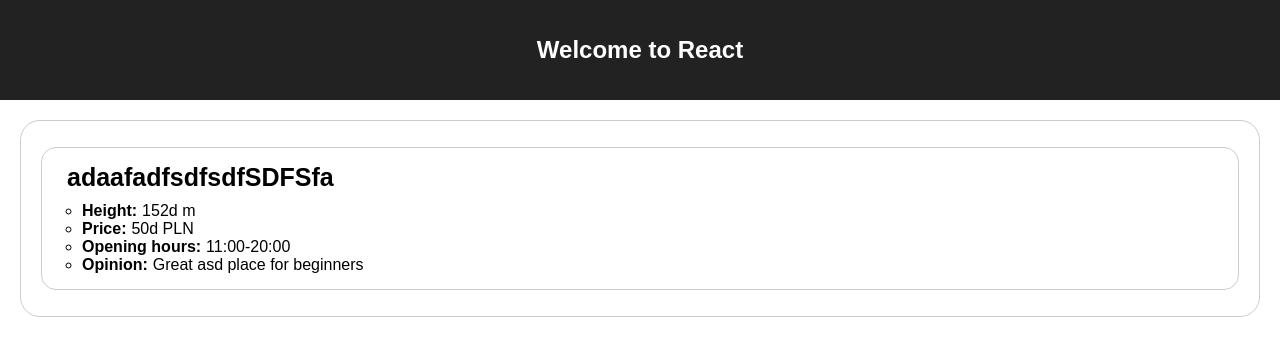
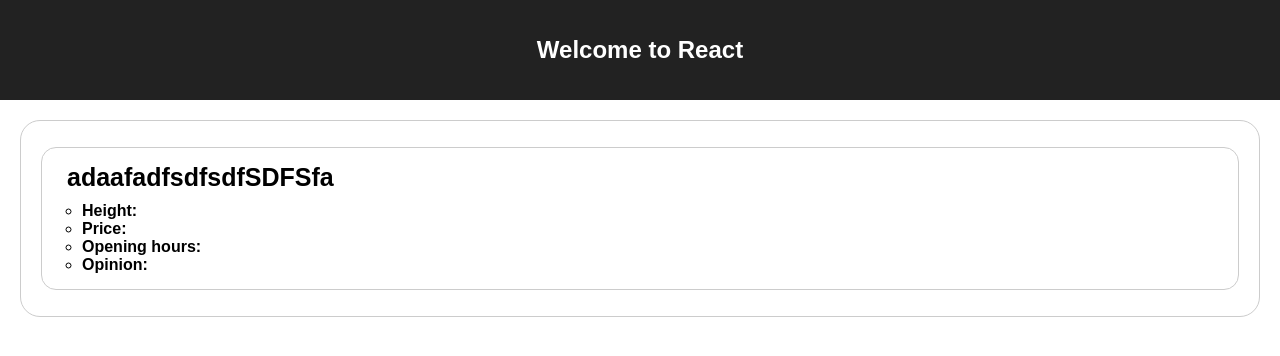
Before and after one commit to 1PiotrCz/JS, a React (Create React App) app: page / in a window 1280 px wide. Shown: the top 356 px of the page. Built offline with nearby package versions, Linux system fonts and the light colour scheme.

Commit message:
Add to ResKey

```diff
--- a/src/components/SkiResorts.jsx
+++ b/src/components/SkiResorts.jsx
@@ -8,10 +8,10 @@ class App extends Component {
       skiResorts: [
         {
           name: 'adaafadfsdfsdfSDFSfa',
-          height: '152d m',
-          price: '50d PLN',
-          opening_hours: '11:00-20:00',
-          opinion: 'Great asd place for beginners',
+          heighsssst: '152d m',
+          pricessss: '50d PLN',
+          opening_ssssshours: '11:00-20:00',
+          opinionssssss: 'Great asd place for beginners',
         }
       ],
     }
```
